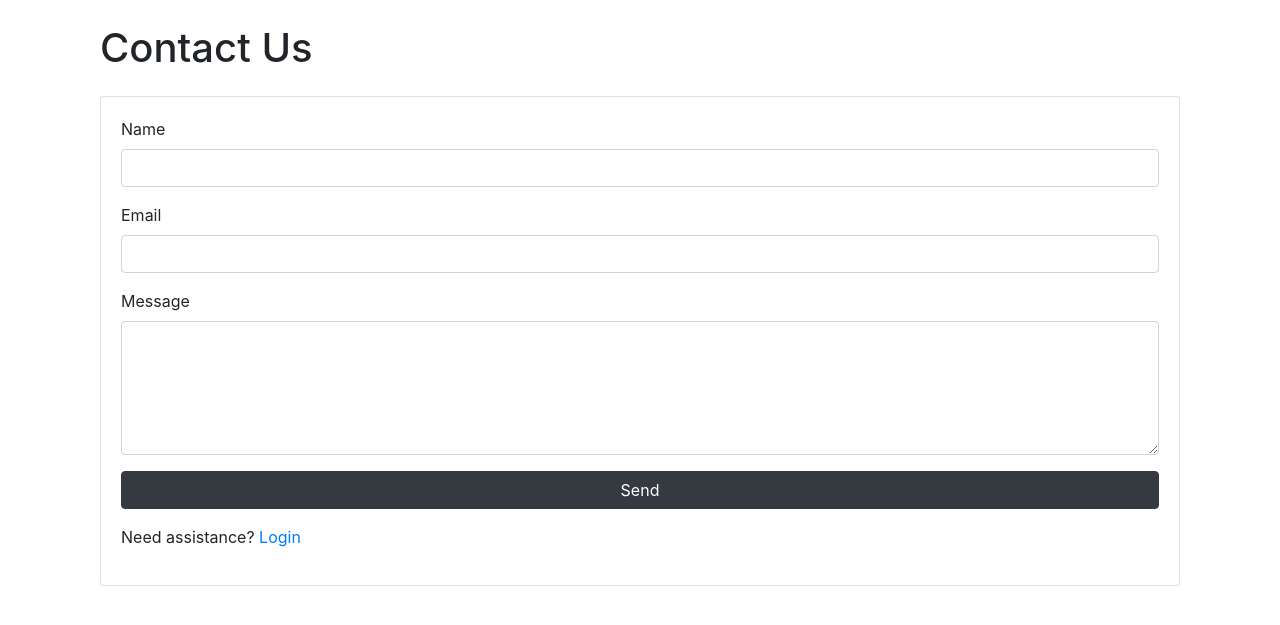
After one commit to aaravchauhan18/first-aid-kit-django, a Django app: page /contact/ in a window 1280 px wide. The commit adds this page. Shown: the top 625 px of the page. Run offline with Django 5.2, Linux system fonts and the light colour scheme.

Commit message:
add contact-us form

```diff
--- /dev/null
+++ b/base/templates/base/contact.html
@@ -0,0 +1,36 @@
+{% extends 'base/main.html' %}
+{% block content %}
+
+<div class="container mt-4">
+    <div class="mb-4">
+        <h1>Contact Us</h1>
+    </div>
+
+    <div class="card">
+        <div class="card-body">
+            <form method="POST">
+                {% csrf_token %}
+
+                <div class="form-group">
+                    <label for="name">Name</label>
+                    <input type="text" id="name" name="name" class="form-control mb-3" required>
+                </div>
+
+                <div class="form-group">
+                    <label for="email">Email</label>
+                    <input type="email" id="email" name="email" class="form-control mb-3" required>
+                </div>
+
+                <div class="form-group">
+                    <label for="message">Message</label>
+                    <textarea id="message" name="message" class="form-control mb-3" rows="5" required></textarea>
+                </div>
+
+                <button class="btn btn-dark btn-block" type="submit">Send</button>
+            </form>
+            <p class="mt-3">Need assistance? <a href="{% url 'login' %}">Login</a></p>
+        </div>
+    </div>
+</div>
+
+{% endblock content %}
--- a/base/templates/base/login.html
+++ b/base/templates/base/login.html
@@ -22,6 +22,7 @@
                 </form>
             </div>
             <p class="mt-3">Don't have an account? <a href="{% url 'register' %}">Register</a></p>
+            <p class="mt-3">Need assistance? <a href="{% url 'contact' %}">Contact Us</a></p>
         </div>
     </div>
 </div>
--- a/base/urls.py
+++ b/base/urls.py
@@ -1,5 +1,5 @@
 from django.urls import path
-from .views import MedicineList, MedicineDetail, MedicineCreate, MedicineUpdate, MedicineDelete, CustomLoginView, RegisterPage, UserMedicineList
+from .views import MedicineList, MedicineDetail, MedicineCreate, MedicineUpdate, MedicineDelete, CustomLoginView, RegisterPage, UserMedicineList, contact_view
 from django.contrib.auth.views import LogoutView
 
 # from django.contrib.auth import views as auth_views
@@ -14,5 +14,5 @@ urlpatterns = [
     path('medicine-update/<int:pk>/', MedicineUpdate.as_view(), name='medicine-update'),
     path('medicine-delete/<int:pk>/', MedicineDelete.as_view(), name='medicine-delete'),
     path('user/<int:user_id>/medicines/', UserMedicineList.as_view(), name='user-medicines'),  # User medicines path
-
+    path('contact/', contact_view, name='contact'),
 ]
--- a/base/views.py
+++ b/base/views.py
@@ -15,15 +15,12 @@ from django.contrib.auth.models import User
 
 from .models import Medicine
 from .forms import MedicineForm
+
+from django.shortcuts import render, redirect
+from django.core.mail import send_mail
+from django.conf import settings
+from django.contrib import messages
 # Create your views here.
-
-# class CustomLoginView(LoginView):
-#     template_name = 'base/login.html'
-#     fields = '__all__'
-#     redirect_authenticated_user = True
-
-#     def get_success_url(self):
-#         return reverse_lazy('medicines')
 
 class CustomLoginView(LoginView):
     template_name = 'base/login.html'
@@ -56,23 +53,6 @@ class RegisterPage(FormView):
             return redirect('medicines')
         return super(RegisterPage, self).get(*args, **kwargs)
 
-# class MedicineList(LoginRequiredMixin, ListView):
-#     model = Medicine
-#     context_object_name = 'medicines'
-
-#     def get_context_data(self, **kwargs):
-#         context = super().get_context_data(**kwargs)
-#         context['medicines'] = context['medicines'].filter(user=self.request.user)
-
-#         search_input = self.request.GET.get('search-area') or ''
-#         if search_input:
-#             context['medicines'] = context['medicines'].filter(
-#                 medicine_name__icontains=search_input)
-
-#         context['search_input'] = search_input
-
-#         return context
-
 class MedicineList(LoginRequiredMixin, ListView):
     model = Medicine
     context_object_name = 'medicines'
@@ -100,16 +80,6 @@ class MedicineDetail(LoginRequiredMixin, DetailView):
     model = Medicine
     context_object_name = 'medicine'
 
-# class MedicineCreate(LoginRequiredMixin, CreateView):
-#     model = Medicine
-#     form_class = MedicineForm
-#     # fields = ['medicine_name', 'description', 'quantity', 'expiry_date']
-#     success_url = reverse_lazy('medicines')
-
-#     def form_valid(self, form):
-#         form.instance.user = self.request.user
-#         return super(MedicineCreate, self).form_valid(form)
-
 class MedicineCreate(LoginRequiredMixin, CreateView):
     model = Medicine
     form_class = MedicineForm
@@ -127,12 +97,6 @@ class MedicineCreate(LoginRequiredMixin, CreateView):
             form.fields.pop('user', None)
         return form
 
-# class MedicineUpdate(LoginRequiredMixin, UpdateView):
-#     model = Medicine
-#     form_class = MedicineForm
-#     # fields = ['medicine_name', 'description', 'quantity', 'expiry_date']
-#     success_url = reverse_lazy('medicines')
-
 class MedicineUpdate(LoginRequiredMixin, UpdateView):
     model = Medicine
     form_class = MedicineForm
@@ -144,14 +108,6 @@ class MedicineUpdate(LoginRequiredMixin, UpdateView):
             # Remove the 'user' field for non-admin users
             form.fields.pop('user', None)
         return form
-
-# class MedicineDelete(LoginRequiredMixin, DeleteView):
-#     model = Medicine
-#     context_object_name = 'medicine'
-#     success_url = reverse_lazy('medicines')
-#     def get_queryset(self):
-#         owner = self.request.user
-#         return self.model.objects.filter(user=owner)
 
 class MedicineDelete(LoginRequiredMixin, DeleteView):
     model = Medicine
@@ -189,3 +145,62 @@ class UserMedicineList(LoginRequiredMixin, ListView):
         context['search_input'] = search_input
 
         return context
+
+
+
+def contact_view(request):
+    if request.method == 'POST':
+        name = request.POST['name']
+        email = request.POST['email']
+        message = request.POST['message']
+
+        # Format the email content for admin with improved HTML
+        email_content = f"""
+        <html>
+            <body style="font-family: Arial, sans-serif; line-height: 1.5;">
+                <p><strong>Name:</strong> {name}</p>
+                <p><strong>Email:</strong> {email}</p>
+                <p><strong>Message:</strong></p>
+                <p style="background-color: #f0f8ff; padding: 5px; margin: 0;">{message}</p>
+            </body>
+        </html>
+        """
+
+        # Send email to admin
+        send_mail(
+            f'Contact Us Form Submission from {name}',
+            email_content,
+            settings.DEFAULT_FROM_EMAIL,
+            ['firstaidkitmgmt@gmail.com'],
+            fail_silently=False,
+            html_message=email_content
+        )
+
+        # Format the email content for user confirmation with improved HTML
+        confirmation_email_content = f"""
+        <html>
+            <body style="font-family: Arial, sans-serif; line-height: 1.5;">
+                <p>Hi {name},</p>
+                <p>Thank you for contacting us! Your message has been received, and we will get back to you shortly.</p>
+                <p><strong>Here is a copy of your message:</strong></p>
+                <p style="background-color: #f0f8ff; padding: 5px; margin: 0;">{message}</p>
+                <p>Best regards,</p>
+                <p>Admin Team</p>
+            </body>
+        </html>
+        """
+
+        # Send confirmation email to the user
+        send_mail(
+            'Confirmation of Your Contact Form Submission',
+            confirmation_email_content,
+            settings.DEFAULT_FROM_EMAIL,
+            [email],
+            fail_silently=False,
+            html_message=confirmation_email_content
+        )
+
+        messages.success(request, 'Your message has been sent successfully!')
+        return redirect('login')  # Redirect to the login page
+
+    return render(request, 'contact.html')
```
Also changed, not shown: first_aid_kit_mgmt/settings.py (+8 -0 lines), base/forms.py (line endings or trailing spaces).
